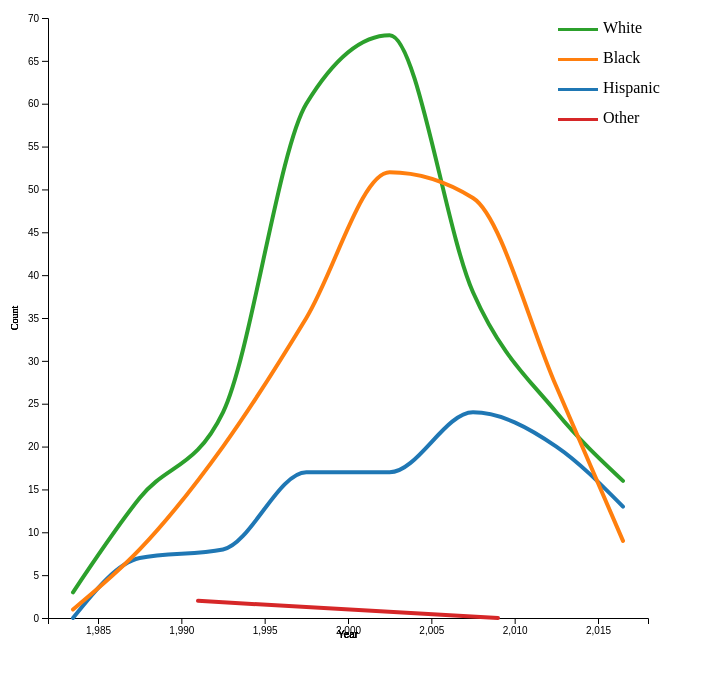
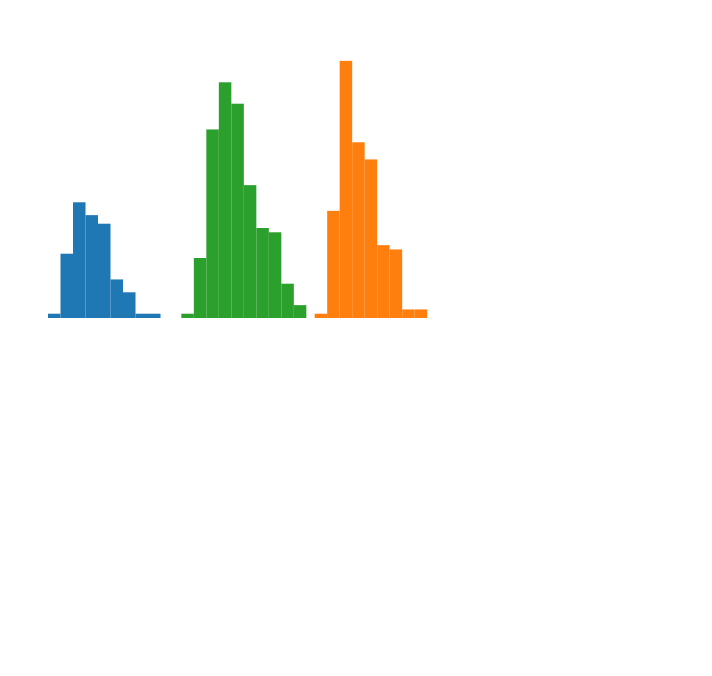
Before and after one commit to ahassett/TexasExecutionVis, a plain HTML site: page index.html in a window 1280 px wide. Shown: the whole page, without its empty margins (0-712 px from the left). Drawn offline with nearby package versions, Linux system fonts and the light colour scheme.

Commit message:
Dashboard_age_raw_histogram working

```diff
--- a/index.html
+++ b/index.html
@@ -4,7 +4,8 @@
     <meta charset="UTF-8">
     <title>Execution</title>
     <script src="https://d3js.org/d3.v5.min.js"></script>
-	<script src="auxiliary.js"></script>
+	<script src="js_vis_overview.js"></script>
+	<script src="js_vis_dashboard.js"></script>
 	<link rel="stylesheet" href="style.css">
 </head>
 <body>
--- /dev/null
+++ b/js_vis_dashboard.js
@@ -0,0 +1,185 @@
+function vis_dashboard(parentDOM, width, height, data) {
+
+	parentDOM.html("");
+
+	const margin = {top: 10, right: 30, left: 40, bottom: 20}
+
+	const chart = parentDOM.append("g")
+		.attr("id", "dashboard")
+		// .attr("transform", `translate(${margin.left}, ${margin.top})`);
+
+	const chart_age = chart.append("g")
+		.attr("id", "dashboard_age")
+		.attr("transform", `translate(${margin.left}, ${margin.top})`);
+
+	/* Don't delete
+	const chart_birth = chart.append("g")
+		.attr("id", "dashboard_birth")
+		.attr("tramsform", `translate(${margin.left}, ${2 * margin.top + height})`);
+	*/
+
+
+	const legend_age = chart_age.append("g")
+		.attr("transform", `translate(${width - 50}, ${margin.top})`);
+
+	const legend_age_line = legend_age.append("g")
+		.attr("transform", `translate(0, ${margin.top})`);
+
+	const legend_age_text = legend_age.append("g")
+		.attr("transform", `translate(10, ${margin.top})`);
+
+	let sub_width = width / 3.2;
+
+	let x_scale = d3.scaleLinear()
+		.domain([20, 70])
+		.range([0, sub_width]);
+
+	let y_scale = d3.scaleLinear()
+		.range([height, 0])
+		.domain([0, 70])
+
+	let color_scale = d3.scaleOrdinal(d3.schemeCategory10)
+		.domain(["Hispanic", "Black", "White"]);
+
+	nestedData = d3.nest()
+		.key((d) => d["Race"])
+		.map(data);
+
+	var i = -1;
+	nestedData.each(function(val, key) {
+		if (key == "Other") return;
+
+		i++;
+		let histogram = d3.histogram()
+			.value((d) => d["Age"])
+			.domain(x_scale.domain());
+
+		let bins = histogram(val);
+
+		console.log(bins);
+
+		sub_chart = chart_age.append("g")
+			.attr("transform", `translate(${width * i / 3}, ${0})`);
+
+		sub_chart.selectAll("rect")
+			.data(bins)
+			.enter()
+			.append("rect")
+			.attr("x", (d) => x_scale(d.x0))
+			.attr("y", (d) => y_scale(d.length))
+			.attr("width", (d) => x_scale(d.x1) - x_scale(d.x0))
+			.attr("height", (d) => height - y_scale(d.length))
+			.attr("fill", color_scale(key));
+	});
+	/*
+	let x_scale = d3.scaleLinear()
+		.domain([
+			d3.min(data, function(d){
+				let t = new Time(d["Date"]);
+				return t.year;
+			}),
+			d3.max(data, function(d){
+				let t = new Time(d["Date"]);
+				return t.year;
+			})
+		])
+		.range([0, width]);
+
+	let y_scale = d3.scaleLinear()
+		.range([height, 0])
+		.domain([0, 70]); // Needs better solution!!!!!
+
+	let color_scale = d3.scaleOrdinal(d3.schemeCategory10)
+		.domain(["Hispanic", "Black", "White", "Other"]);
+
+	let x_axis = chart.append("g");
+	let y_axis = chart.append("g");
+
+	nestedData = d3.nest()
+		.key((d) => d["Race"])
+		.map(data);
+
+
+	nestedData.each(function(val, key) {
+		let histogram = d3.histogram()
+			.value((d) => {
+				let t = new Time(d["Date"]);
+				return t.year;
+			})
+			.domain(x_scale.domain())
+			// .thresholds(x_scale.ticks(30)) // bin number
+
+		let bins = histogram(val);
+
+		var lineFunc = d3.line()
+			.x(function(d){
+				return (x_scale(d.x0) + x_scale(d.x1)) / 2;
+			})
+			.y(function(d){
+				return y_scale(d.length);
+			})
+			.curve(d3.curveMonotoneX)
+
+		chart.append("path")
+			.datum(bins)
+			.attr("d", lineFunc)
+			.attr("fill", "none")
+			.attr("stroke", color_scale(key))
+			.attr("stroke-width", 4)
+			.attr("stroke-linejoin", "round")
+			.attr("stroke-linecap", "round");
+
+		x_scale.range([0, width]) // adjust x scale
+          .domain([d3.min(data, function(d){
+			  let t = new Time(d["Date"]);
+			  return t.year;
+		  }), d3.max(data, function(d){
+			  let t = new Time(d["Date"]);
+			  return t.year;
+		  })]);
+
+        y_scale.range([height, 0]) // adjust y scale
+          .domain([0, 70]); // adjust to scale to max
+
+        x_axis.attr("transform", `translate(0, ${height})`) // adjust x axis with new x scale
+          .call(d3.axisBottom(x_scale))
+
+        y_axis.call(d3.axisLeft(y_scale)); // adjust y axis with new y scale
+
+		// axis labels
+		axis_labels.append("text")
+			.attr("text-anchor", "middle")
+			.attr("transform", `translate(${width/2}, ${height + margin.bottom})`)
+			.style("font-size", "10px")
+			.attr("font-family", "sans-serif")
+			.text("Year");
+
+		axis_labels.append("text")
+			.attr("text-anchor", "middle")
+			.attr("transform",  `translate(${-(3*margin.left/4)}, ${height/2})rotate(-90)`)
+			.style("font-size", "10px")
+			.text("Count");
+	})
+
+	// create legend
+	legend_line.selectAll("rect")
+		.data(["White", "Black", "Hispanic", "Other"])
+		.enter()
+		.append("rect")
+		.attr("fill", (d) => color_scale(d))
+		.attr("x", 0)
+		.attr("y", (d, i) => i * 30)
+		.attr("width", 40)
+		.attr("height", 3);
+
+	legend_text.selectAll("text")
+		.data(["White", "Black", "Hispanic", "Other"])
+		.enter()
+		.append("text")
+		.attr("x", 35)
+		.attr("y", (d, i) => i * 30 + 5)
+		.text((d) => d);
+	*/
+
+	return function(){};
+}
--- a/auxiliary.js
+++ b/js_vis_overview.js
@@ -1,4 +1,6 @@
 function vis_overview(parentDOM, width, height, data) {
+
+	parentDOM.html("");
 
 	const margin = {top: 10, right: 30, left: 40, bottom: 20}
 
@@ -6,10 +8,10 @@ function vis_overview(parentDOM, width, height, data) {
 		.attr("id", "overview")
 		.attr("transform", `translate(${margin.left}, ${margin.top})`);
 
-	const axis_labels = parentDOM.append("g")
+	const axis_labels = chart.append("g")
 		.attr("transform", `translate(${margin.left}, ${margin.top})`);
 
-	const legend = parentDOM.append("g")
+	const legend = chart.append("g")
 		.attr("transform", `translate(${width - 50}, ${margin.top})`);
 
 	const legend_line = legend.append("g")
@@ -54,6 +56,8 @@ function vis_overview(parentDOM, width, height, data) {
 
 
 	nestedData.each(function(val, key) {
+		if (key == "Other") return;
+
 		let histogram = d3.histogram()
 			.value((d) => {
 				let t = new Time(d["Date"]);
@@ -133,13 +137,6 @@ function vis_overview(parentDOM, width, height, data) {
 		.attr("y", (d, i) => i * 30 + 5)
 		.text((d) => d);
 
-
-
-	/*
-	let histogram = d3.histogram()
-		.value((d))
-	*/
-
 	return function(){};
 
 }
--- a/main.js
+++ b/main.js
@@ -16,12 +16,14 @@ SVG.attr("width", WIDTH + margin.left + margin.right)
 
 
 
-d3.csv("http://127.0.0.1/Execution.csv").then(function(data){
+d3.csv("http://127.0.0.1:80/Execution.csv").then(function(data){
 	console.log(data);
 
-	const sec1 = vis_overview(SVG, HEIGHT, WIDTH, data);
+	const sec1 = vis_overview;
+	const sec2 = vis_dashboard;
 
-	sec1(SVG, 600, 600, data);
+	// sec1(SVG, 400, 400, data);
+	sec2(SVG, 400, 300, data);
 
 
 });
```
